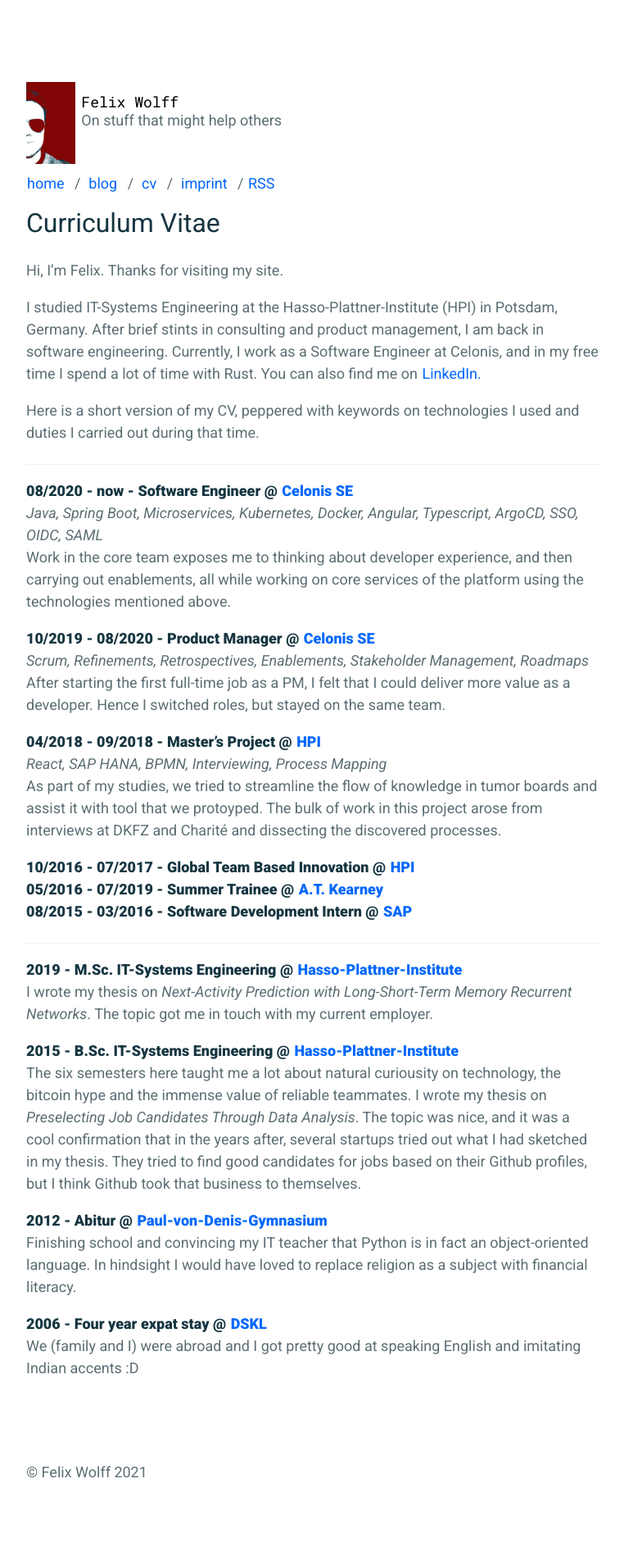
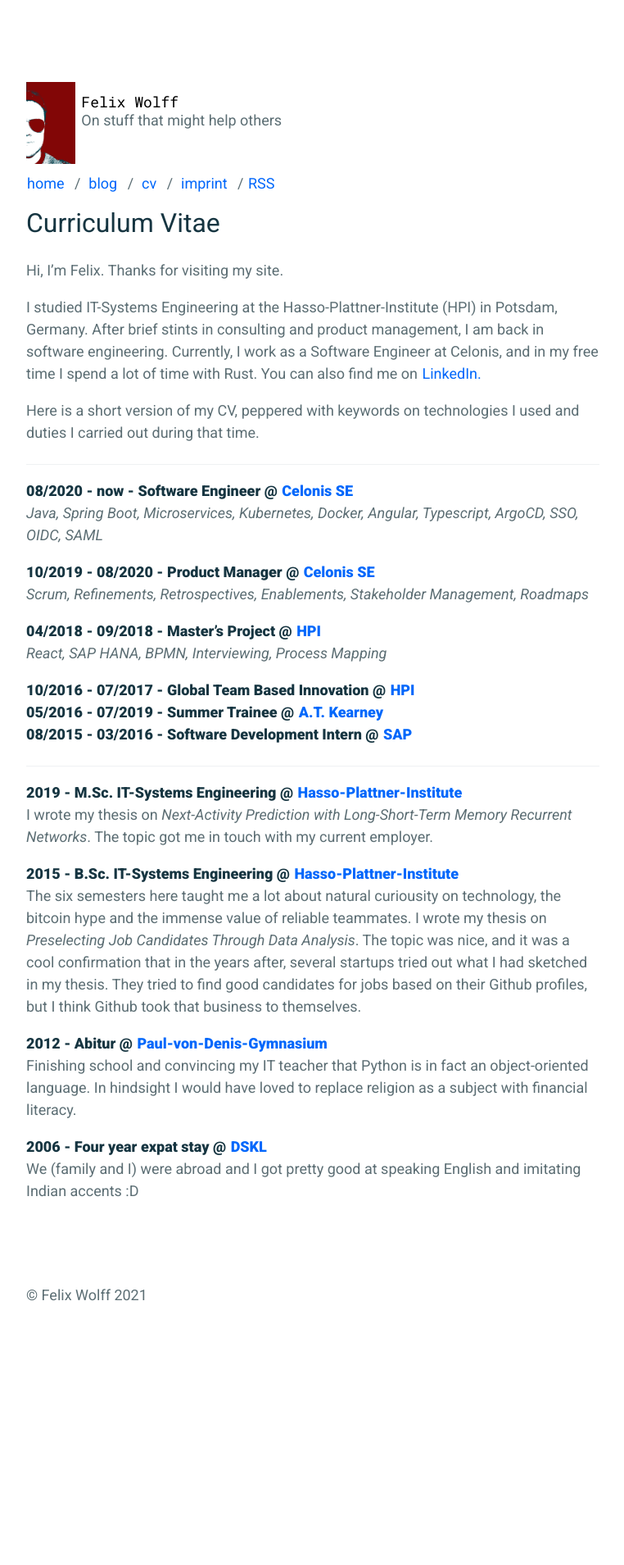
Before and after one commit to flxw/flxw.github.io, a Jekyll site: the page built from _pages/cv.md, in a window 1280 px wide. Shown: the whole page at 82% size, without its empty margins (258-1020 px from the left). Built offline with Jekyll 4.4.1, drawn with Linux system fonts in a browser that asks for light colours; after the commit the page ends 1693 px from its top, so only the background shows below that.

Commit message:
fix: only list tech on cv

```diff
--- a/_pages/cv.md
+++ b/_pages/cv.md
@@ -15,19 +15,13 @@
 ----
 
 **08/2020 - now - Software Engineer @ [Celonis SE](https://celonis.com)**\\
-*Java, Spring Boot, Microservices, Kubernetes, Docker, Angular, Typescript, ArgoCD, SSO, OIDC, SAML*\\
-Work in the core team exposes me to thinking about developer experience, and then carrying out enablements,
-all while working on core services of the platform using the technologies mentioned above.
+*Java, Spring Boot, Microservices, Kubernetes, Docker, Angular, Typescript, ArgoCD, SSO, OIDC, SAML*
 
 **10/2019 - 08/2020 - Product Manager @ [Celonis SE](https://celonis.com)**\\
-*Scrum, Refinements, Retrospectives, Enablements, Stakeholder Management, Roadmaps*\\
-After starting the first full-time job as a PM, I felt that I could deliver more value as a developer.
-Hence I switched roles, but stayed on the same team.
+*Scrum, Refinements, Retrospectives, Enablements, Stakeholder Management, Roadmaps*
 
 **04/2018 - 09/2018 - Master's Project @ [HPI](https://hpi.de)**\\
-*React, SAP HANA, BPMN, Interviewing, Process Mapping*\\
-As part of my studies, we tried to streamline the flow of knowledge in tumor boards and assist it with tool that we protoyped.
-The bulk of work in this project arose from interviews at DKFZ and Charité and dissecting the discovered processes.
+*React, SAP HANA, BPMN, Interviewing, Process Mapping*
 
 **10/2016 - 07/2017 - Global Team Based Innovation @ [HPI](https://hpi.de/uebernickel/teaching/global-team-based-innovation-gti-design-thinking.html)**\\
 **05/2016 - 07/2019 - Summer Trainee @ [A.T. Kearney](https://kearney.com)**\\
```
